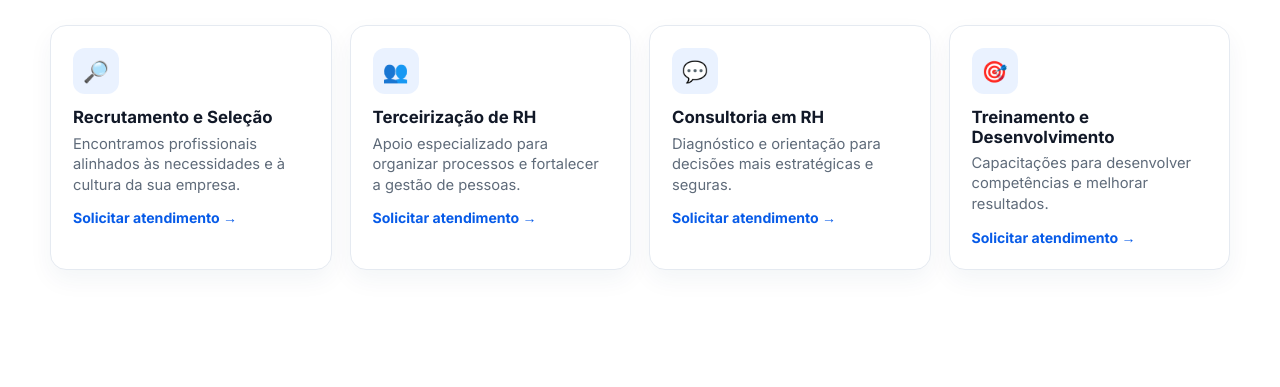
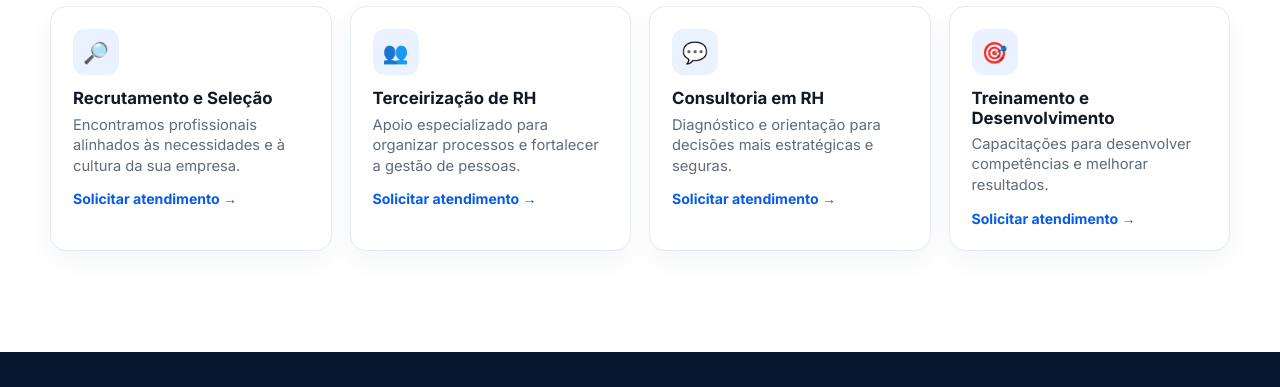
Before and after one commit to GiseleBCorreia/Projeto-Foz-Talentos, a plain HTML site: page foz-talentos-front-end/servicos.html in a window 1280 px wide. Shown: the part 280-667 px from the top of the page. Drawn offline with Linux system fonts and the light colour scheme.

Commit message:
Alinhei o rodapé da página de serviços

```diff
--- a/foz-talentos-front-end/servicos.html
+++ b/foz-talentos-front-end/servicos.html
@@ -33,23 +33,34 @@
     <a class="button button-primary nav-cta" href="vagas.html">Ver vagas</a>
   </div>
 </header>
-  <main>
+
+<!--Conteúdo: Início-->
+<main>
 <section class="section services">
   <div class="container">
     <div class="section-heading">
       <div><span class="eyebrow">NOSSOS SERVIÇOS</span><h2>Soluções para empresas e profissionais</h2></div>
       <p>Serviços pensados para tornar o processo de contratação mais eficiente.</p>
     </div>
+
+    <!--Div dos cards de serviços: Início-->
     <div class="service-grid">
       <article class="service-card"><span class="service-icon">🔎</span><h3>Recrutamento e Seleção</h3><p>Encontramos profissionais alinhados às necessidades e à cultura da sua empresa.</p><a href="contato.html">Solicitar atendimento →</a></article>
+
       <article class="service-card"><span class="service-icon">👥</span><h3>Terceirização de RH</h3><p>Apoio especializado para organizar processos e fortalecer a gestão de pessoas.</p><a href="contato.html">Solicitar atendimento →</a></article>
+
       <article class="service-card"><span class="service-icon">💬</span><h3>Consultoria em RH</h3><p>Diagnóstico e orientação para decisões mais estratégicas e seguras.</p><a href="contato.html">Solicitar atendimento →</a></article>
+
       <article class="service-card"><span class="service-icon">🎯</span><h3>Treinamento e Desenvolvimento</h3><p>Capacitações para desenvolver competências e melhorar resultados.</p><a href="contato.html">Solicitar atendimento →</a></article>
     </div>
+    <!--Div dos cards de serviços: Fim-->
   </div>
 </section>
 </main>
-  <footer class="footer">
+<!--Conteúdo: Fim-->
+
+<!--Rodapé: Início-->
+<footer class="footer">
   <div class="container footer-grid">
     <div>
       <a class="logo footer-logo" href="index.html" aria-label="Foz Talentos">
@@ -80,5 +91,6 @@
   </div>
   <div class="container copyright">© 2026 Foz Talentos. Todos os direitos reservados.</div>
 </footer>
+<!--Rodapé: fim-->
 </body>
 </html>
--- a/foz-talentos-front-end/styles.css
+++ b/foz-talentos-front-end/styles.css
@@ -669,7 +669,7 @@ main > .hero:last-child {
 .header .nav { height: 72px; }
 
 /* Espaçamento padrão das seções */
-.section { padding: 64px 0; }
+.section { padding: 45px 0; }
 main > section:last-child { margin-bottom: 56px; }
 
 /* Hero (Início) */
```
Also changed, not shown: foz-talentos-front-end/sobre.html (+15 -3 lines).
